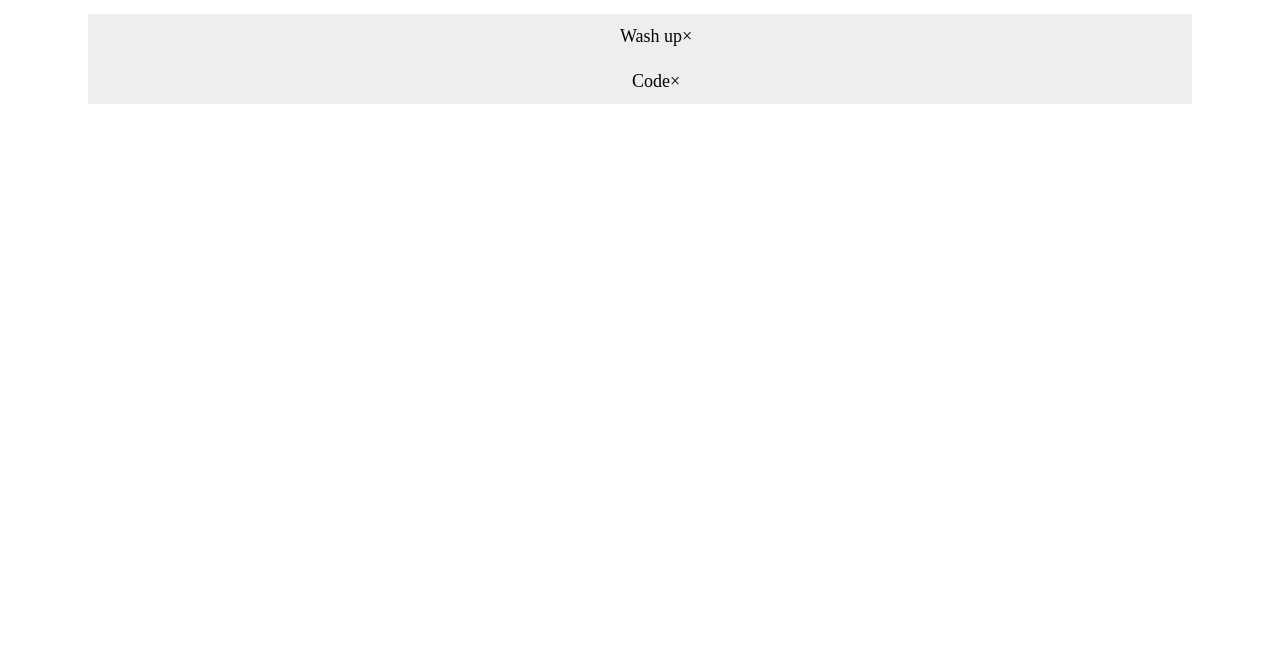
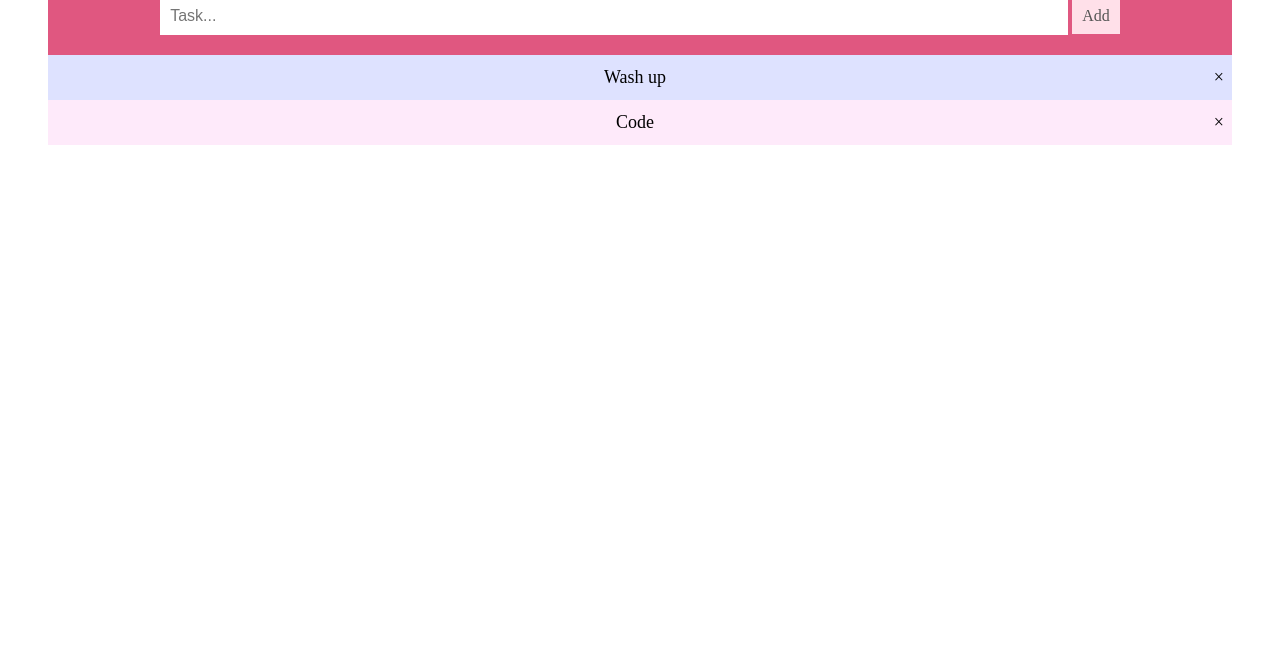
Before and after one commit to bea-col/to-do, a plain HTML site: page index.html in a window 1280 px wide. Shown: the part 151-800 px from the top of the page. Drawn offline with Linux system fonts and the light colour scheme.

Commit message:
working styled version

```diff
--- a/main.css
+++ b/main.css
@@ -1,5 +1,28 @@
 .addBtn {
-    background: #d9d9d9;
+  padding: 10px;
+  width: 25%;
+  background: rgba(255, 224, 233);
+  color: #555;
+  text-align: center;
+  font-size: 16px;
+  cursor: pointer;
+  transition: 0.3s;
+  border-radius: 0;
+}
+
+.addBtn:hover {
+  background-color: rgba(138, 40, 70);
+  color: #eee;
+}
+
+/* Style the input */
+input {
+  margin: 0;
+  border: none;
+  border-radius: 0;
+  width: 75%;
+  padding: 10px;
+  font-size: 16px;
 }
 
 .my-box {
@@ -7,8 +30,15 @@
   padding: 40px;
 }
 
+.header {
+  background-color: rgba(224, 87, 128);
+  padding-bottom: 20px;
+  padding-top: 20px;
+}
+
 ul {
-    padding-right: 40px;
+  margin: 0;
+  padding: 0;
 }
 
 /* Style the list items */
@@ -16,9 +46,9 @@ ul li {
   text-align: center;
   cursor: pointer;
   list-style-type: none;
-    background: #eee;
+  background: rgba(254, 234, 250);
   font-size: 18px;
-    padding: 12px 8px 12px 40px;
+  padding: 12px 8px 12px;
 
   /* make the list items unselectable */
   -webkit-user-select: none;
@@ -27,21 +57,22 @@ ul li {
   user-select: none;
 }
 
+/* Set all odd list items to a different color (zebra-stripes) */
+ul li:nth-child(odd) {
+  background:rgba(222, 226, 255);
+}
+
 /* When clicked on, add a background color and strike out text */
 ul li.checked {
   text-decoration: line-through;
 }
 
-  /* Add a "checked" mark when clicked on */
-  ul li.checked::before {
-    content: '';
-    position: absolute;
-    border-color: #fff;
-    border-style: solid;
-    border-width: 0 2px 2px 0;
-    top: 10px;
-    left: 16px;
-    transform: rotate(45deg);
-    height: 15px;
-    width: 7px;
+/* Style the close button */
+.close {
+  float: right;
 }
+
+.close:hover {
+  background-color:rgba(203, 192, 211);
+  color: white;
+}
```
Lines whose indentation alone changed are shown as unchanged.
